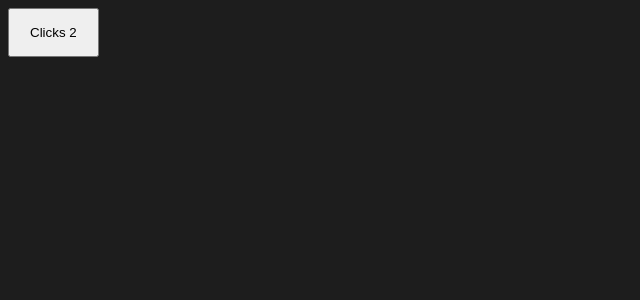
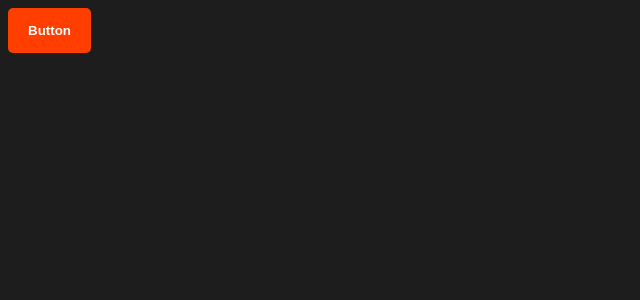
Before and after one commit to MatinDeWet/LearningSvelte, a Svelte app: page / in a window 1280 px wide. Shown: the top 300 px of the page, without its empty margins (0-640 px from the left). Built offline with nearby package versions, Linux system fonts and the light colour scheme.

Commit message:
using slots

```diff
--- a/src/App.svelte
+++ b/src/App.svelte
@@ -1,14 +1,8 @@
 <script>
-	import Counter from './lib/Counter.svelte';
-
-	// you can send a object though with the same prop names as a component by spreading them with ...
-	const props = {
-		maxCount: 10,
-		initialCount: 2
-	};
+	import Button from './lib/Button.svelte';
 </script>
 
-<Counter {...props} x="2" />
+<Button>Button</Button>
 
 <style>
 </style>
--- /dev/null
+++ b/src/lib/Button.svelte
@@ -0,0 +1,18 @@
+<script>
+</script>
+
+<button>
+	<slot>Fallback</slot>
+</button>
+
+<style>
+	button {
+		border: none;
+		background-color: #ff3e00;
+		color: #ffffff;
+		padding: 15px 20px;
+		font-weight: bold;
+		border-radius: 5px;
+		cursor: pointer;
+	}
+</style>
```
